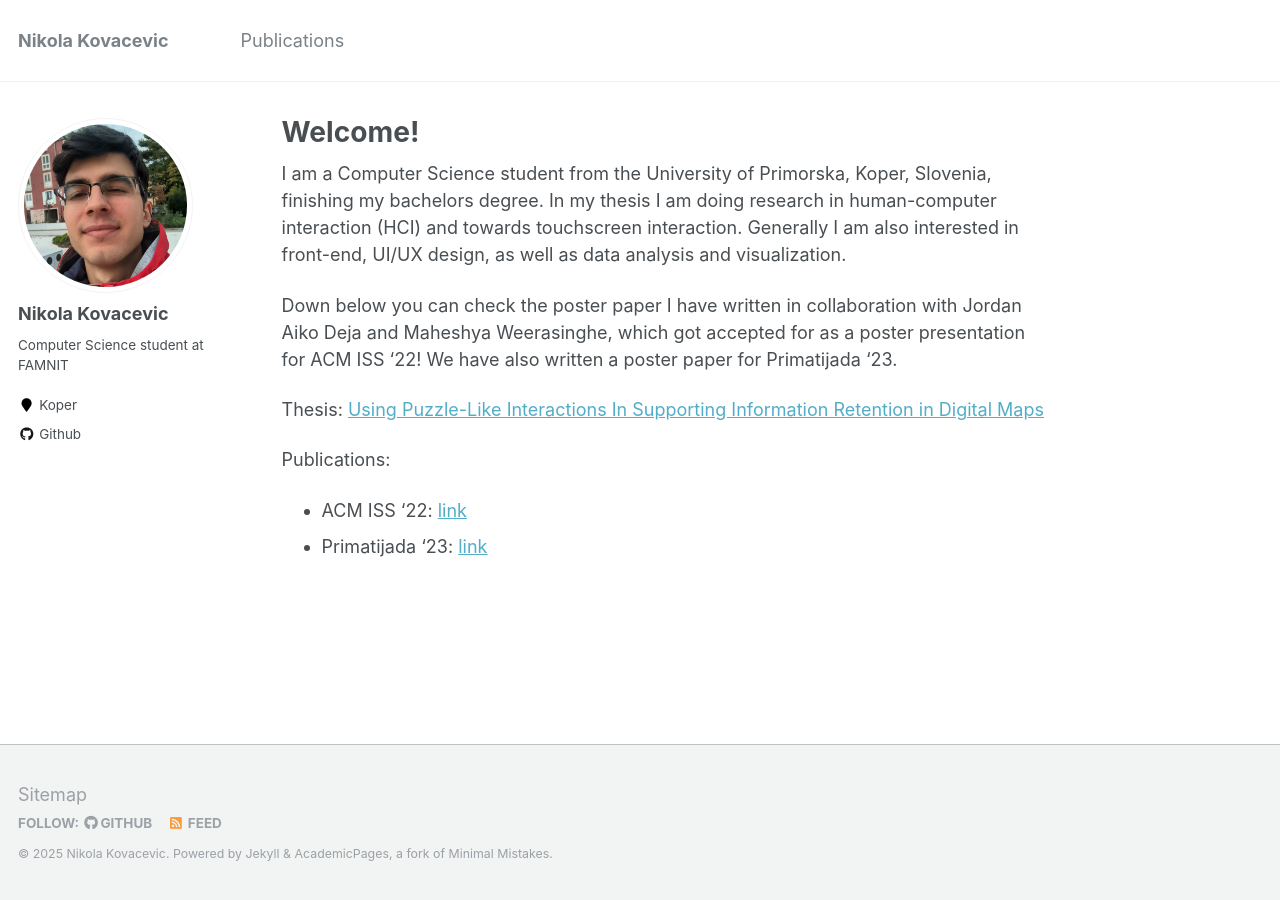
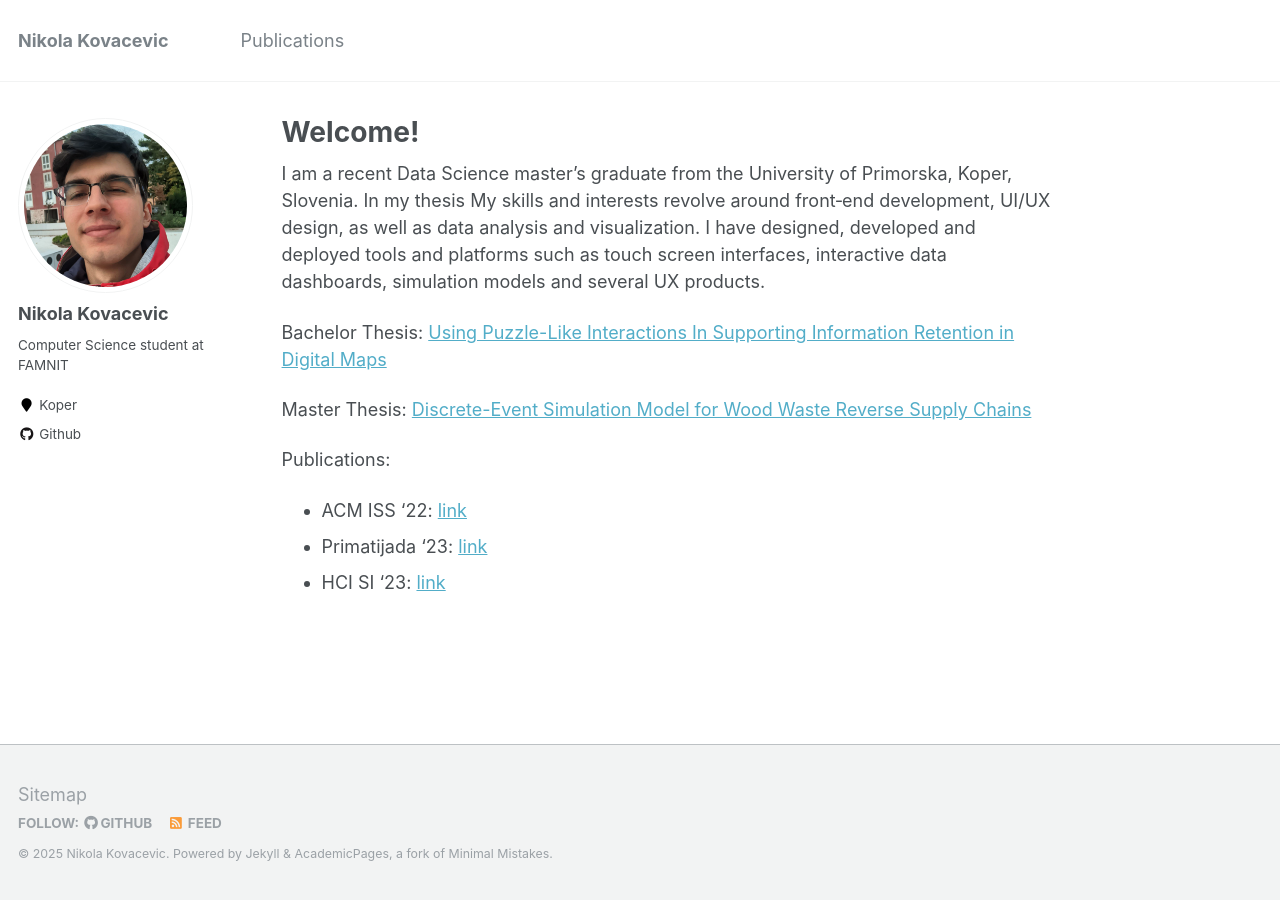
Before and after one commit to coachzer/coachzer.github.io, a Jekyll site: the page built from _pages/about.md, in a window 1280 px wide. Built offline with Jekyll 4.4.1, drawn with Linux system fonts in a browser that asks for light colours.

Commit message:
Revise about page with new education and projects
Updated personal information and thesis details.

```diff
--- a/_pages/about.md
+++ b/_pages/about.md
@@ -8,12 +8,15 @@ redirect_from:
   - /about.html
 ---
 
-I am a Computer Science student from the University of Primorska, Koper, Slovenia, finishing my bachelors degree. In my thesis I am doing research in human-computer interaction (HCI) and towards touchscreen interaction. Generally I am also interested in front-end, UI/UX design, as well as data analysis and visualization.
+I am a recent Data Science master's graduate from the University of Primorska, Koper, Slovenia. In my thesis My skills and interests revolve around front‑end
+development, UI/UX design, as well as data analysis and visualization. I have designed, developed and deployed tools and platforms such as
+touch screen interfaces, interactive data dashboards, simulation models and several UX products.
 
-Down below you can check the poster paper I have written in collaboration with Jordan Aiko Deja and Maheshya Weerasinghe, which got accepted for as a poster presentation for ACM ISS '22! We have also written a poster paper for Primatijada '23.
+Bachelor Thesis: [Using Puzzle-Like Interactions In Supporting Information Retention in Digital Maps](https://coachzer.github.io/images/BSc_Thesis_2023_NikolaKovacevic.pdf)
 
-Thesis: [Using Puzzle-Like Interactions In Supporting Information Retention in Digital Maps](https://coachzer.github.io/images/Thesis_2023_NikolaKovacevic.pdf)
+Master Thesis: [Discrete-Event Simulation Model for Wood Waste Reverse Supply Chains](https://coachzer.github.io/images/MSc_Thesis_2025_NikolaKovacevic.pdf)
 
 Publications:
   - ACM ISS '22: [link](https://coachzer.github.io/images/ISS_2022_Nikola_Poster_Paper.pdf)
   - Primatijada '23: [link](https://coachzer.github.io/images/Primatijada_2023_Nikola.pdf)
+  - HCI SI '23: [link](https://coachzer.github.io/images/HCI_SI_2023_Nikola.pdf)
```
